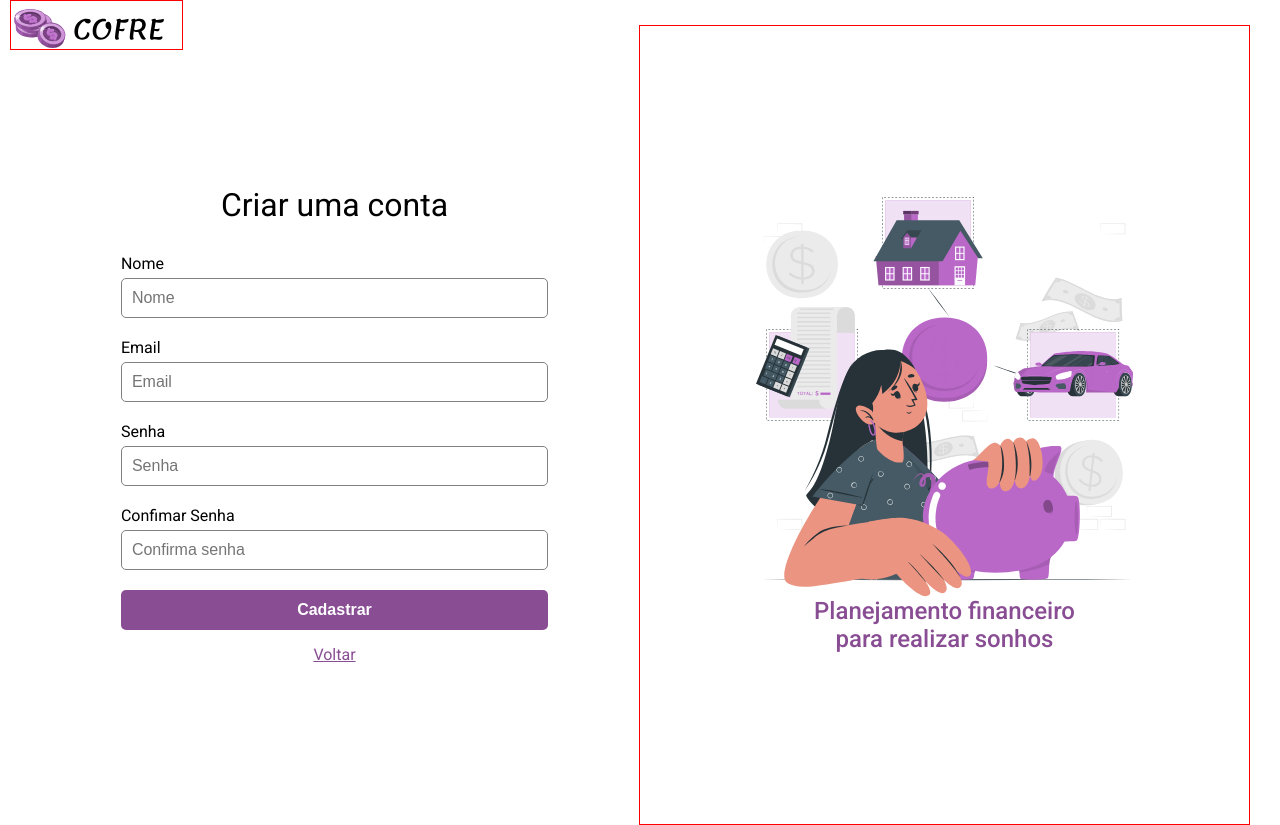
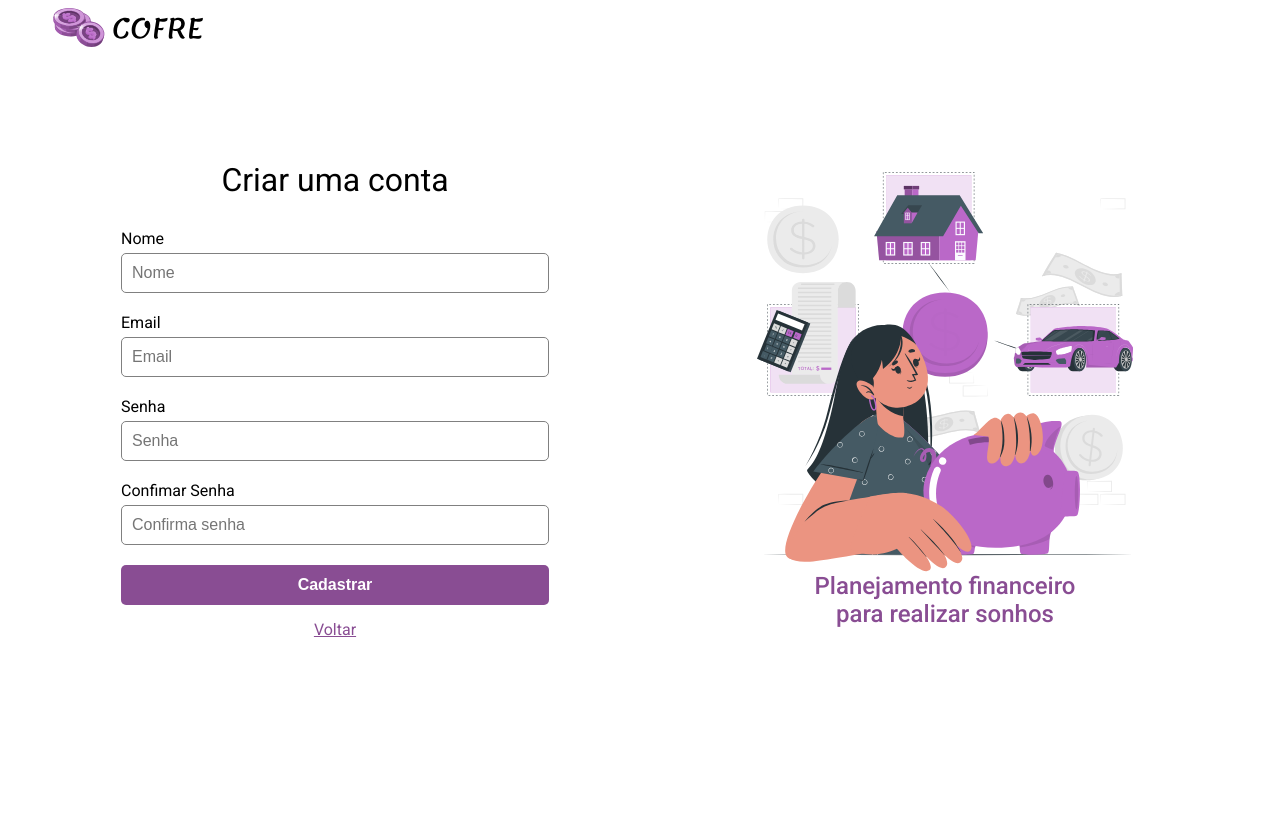
Before and after one commit to Sara01romao/cofre, a React (Vite) app: page /createLogin in a window 1280 px wide. After the commit the page ends 800 px from the top, so only its background shows below. Built offline with nearby package versions, Linux system fonts and the light colour scheme.

Commit message:
ajuste logo

```diff
--- a/src/pages/CreateLogin/styles.js
+++ b/src/pages/CreateLogin/styles.js
@@ -5,8 +5,8 @@ export const MainCreate = styled.main`
   margin: 0 auto;
   display: flex;
   align-items: center;
-  height: calc(100vh - 50px);
-  margin-top: 50px;
+  height:100vh;
+  position: relative;
 
   div {
     flex: 1;
@@ -29,12 +29,8 @@ export const MainCreate = styled.main`
     align-items: center;
     justify-content: center;
     position: relative;
-    border: 1px solid red;
 
-
-
-
-    img{
+    img {
       max-width: 400px;
       height: 400px;
     }
@@ -53,13 +49,10 @@ export const MainCreate = styled.main`
     justify-content: center;
     align-items: center;
 
-
-    img{
-      border: 1px solid red;
+    img {
       position: absolute;
-      left:10px;
+      left: 20px;
       top: 0px;
-
     }
     h1 {
       text-align: center;
@@ -74,7 +67,7 @@ export const MainCreate = styled.main`
       gap: 20px;
     }
 
-    form small{
+    form small {
       position: relative;
       top: -15px;
       font-size: 16px;
@@ -83,7 +76,6 @@ export const MainCreate = styled.main`
   }
 
   @media screen and (max-width: 767px) {
-
     .infoCreate {
       display: none;
     }
```
Lines whose indentation alone changed are shown as unchanged.
